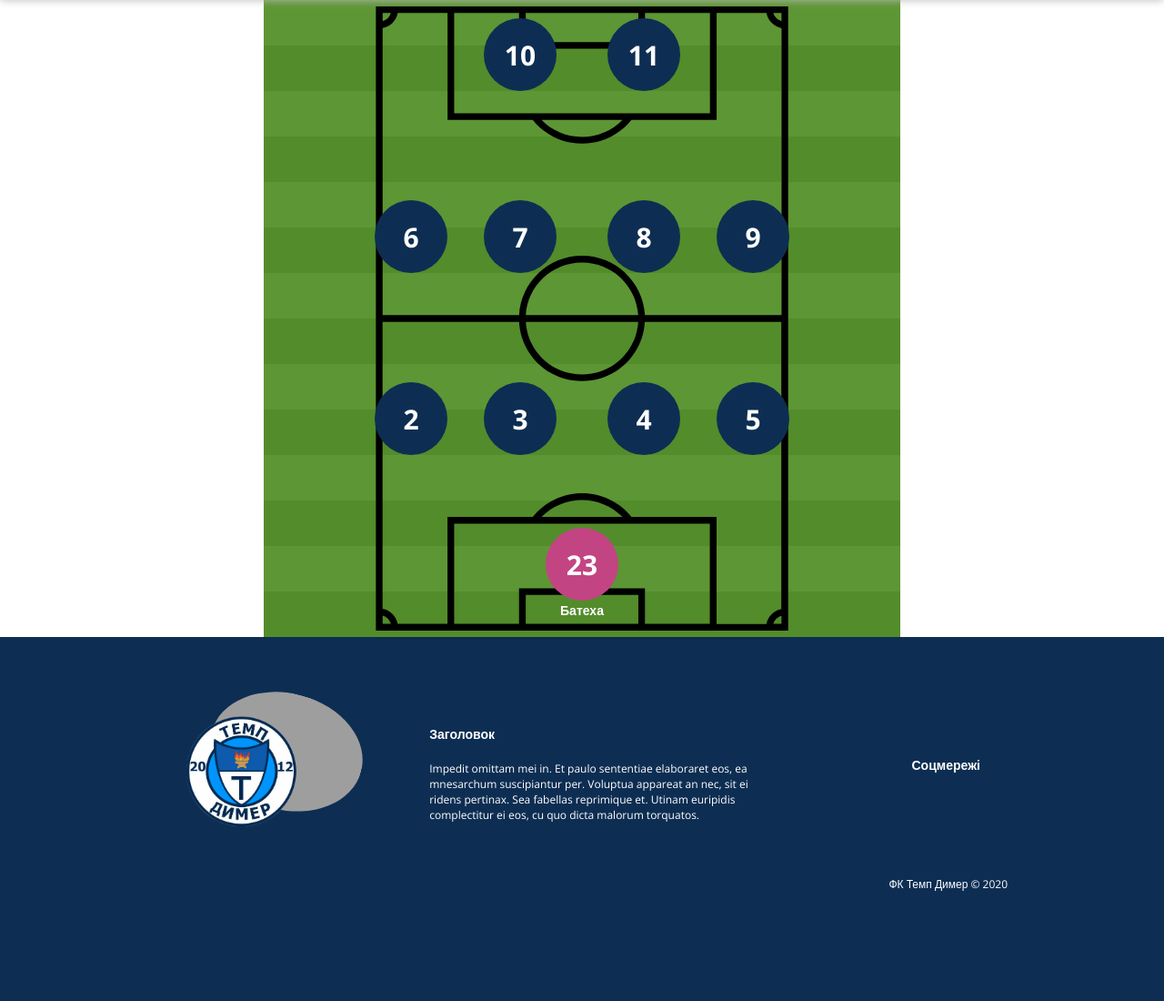
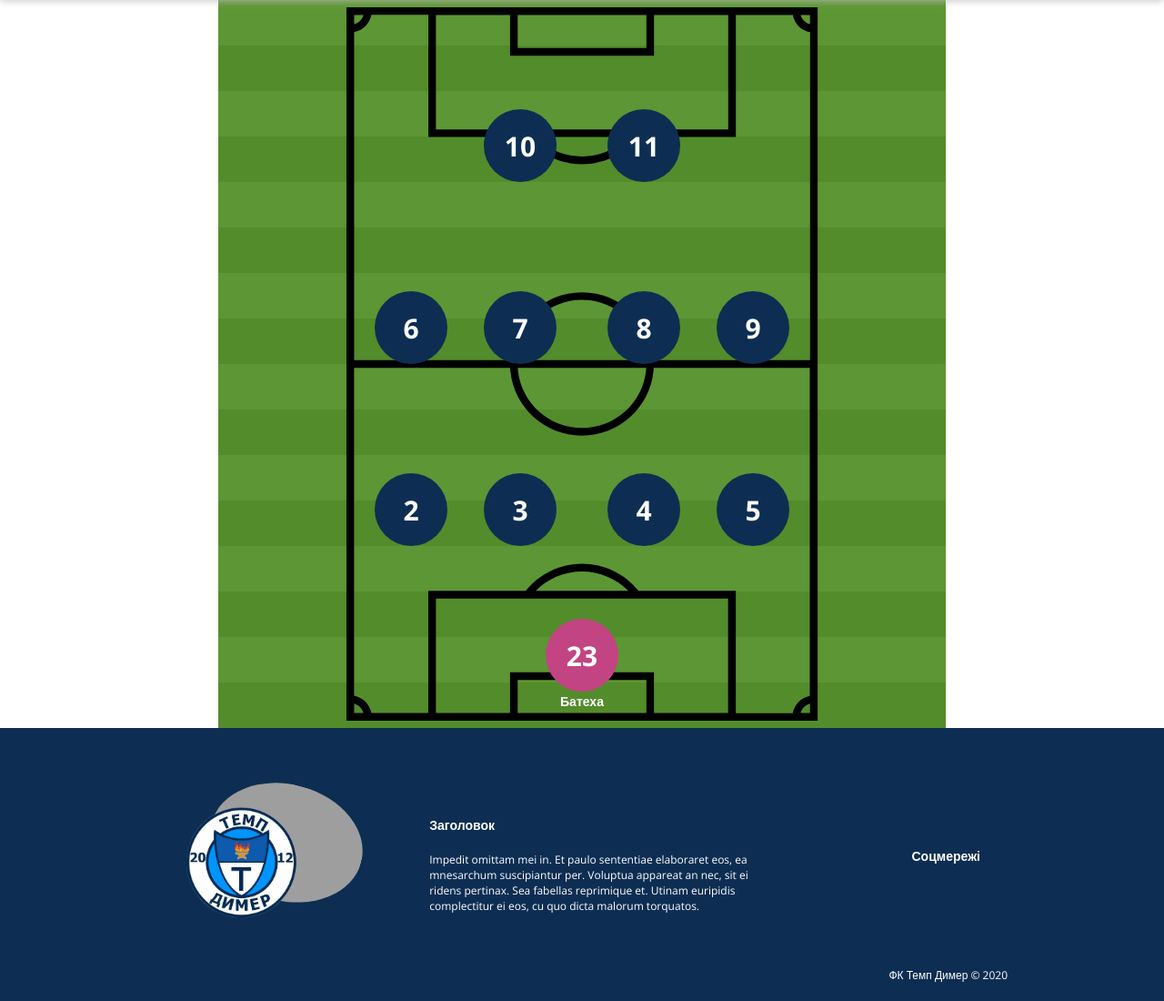
Before and after one commit to marzique/temp-website, a Django app: page /squad/lineup/ in a window 1280 px wide. Shown: the part 100-1200 px from the top of the page at 91% size. Before the commit the page ends 1079 px from the top, so only its background shows below. Run offline with Django 3.2, Linux system fonts and the light colour scheme; data that the repository does not hold is empty; grey boxes are pictures that could not be loaded.

Commit message:
fix pitch scale

```diff
--- a/static/css/common.css
+++ b/static/css/common.css
@@ -628,7 +628,7 @@ form.btn{
 
 /* Lineup */
 .field{
-    height: calc(100vh - 100px);
+    height: 800px;
     position: relative;
 }
 
```
